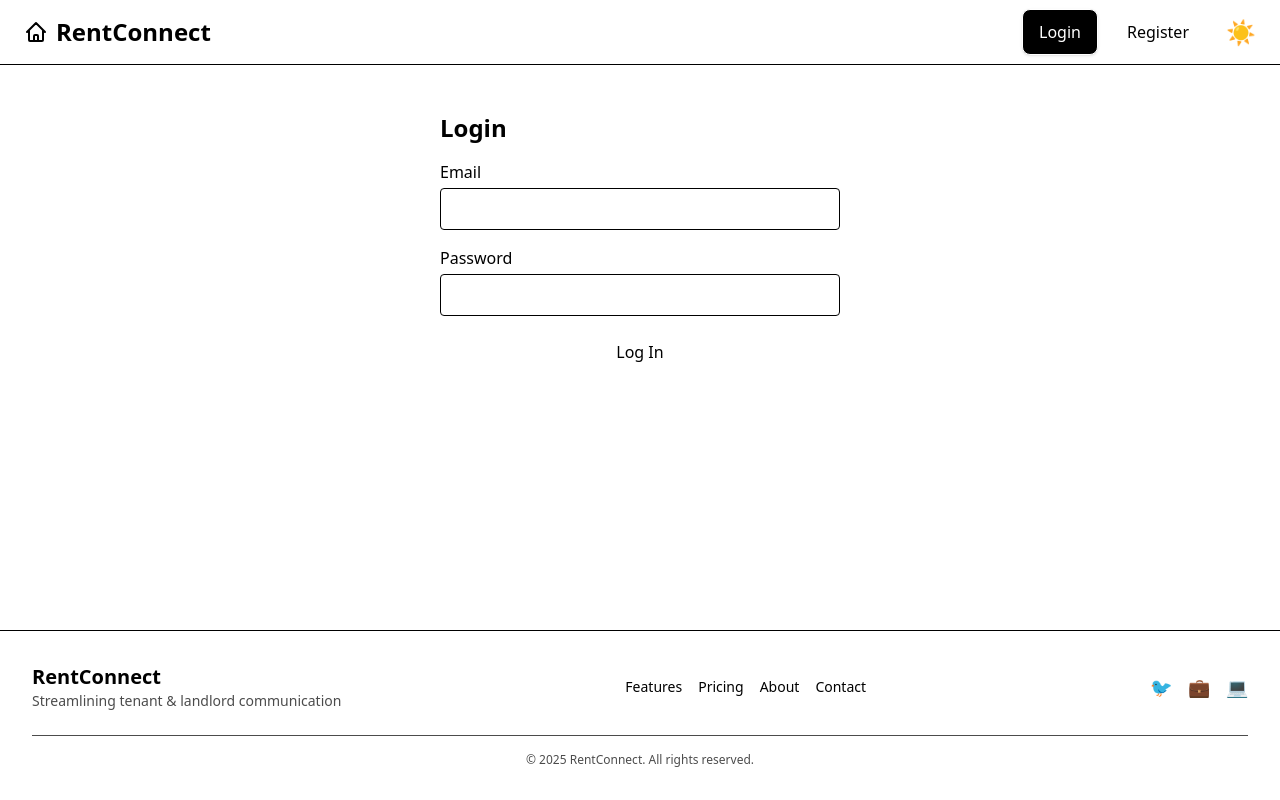
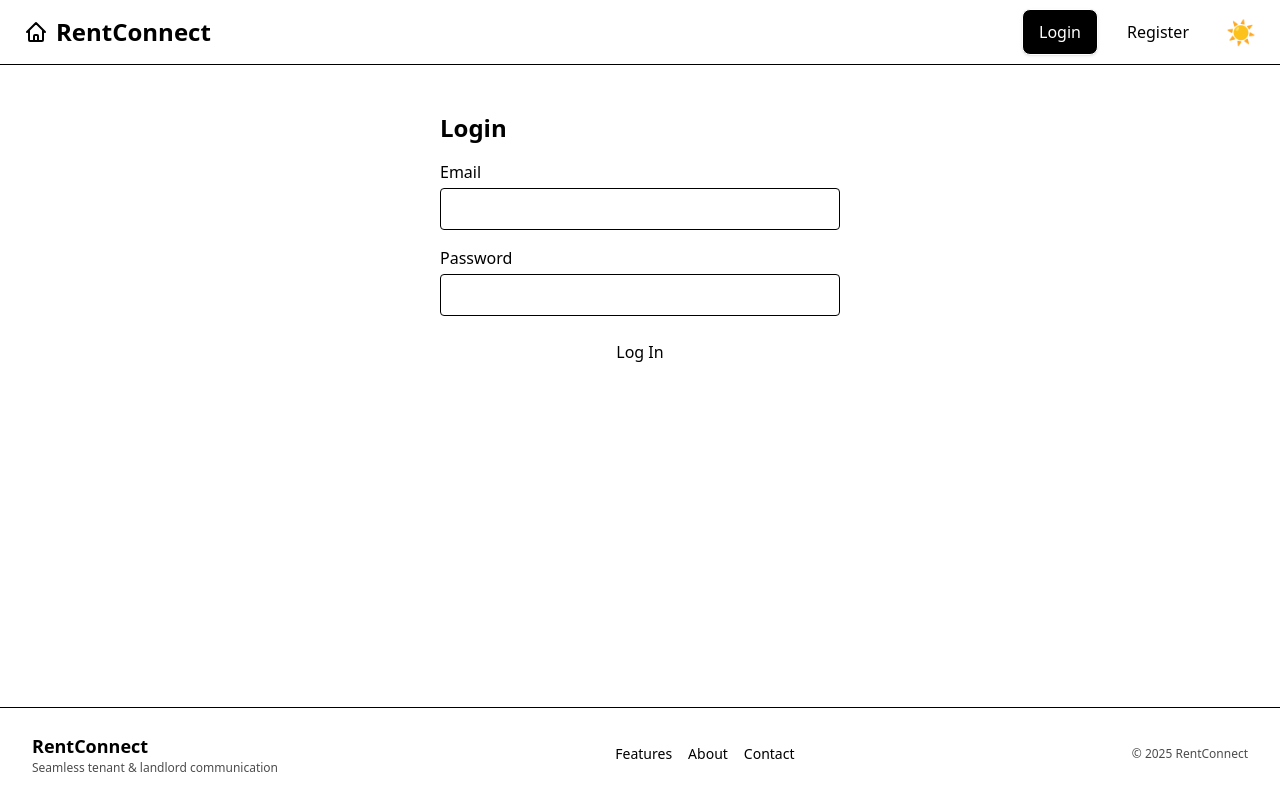
Before and after one commit to mrpawarGit/RentConnect, a React (Vite) app in the folder frontend-rentConnect/: page /login in a window 1280 px wide. Built offline with nearby package versions, Linux system fonts and the light colour scheme.

Commit message:
Footer Update

```diff
--- a/frontend-rentConnect/src/components/Footer.jsx
+++ b/frontend-rentConnect/src/components/Footer.jsx
@@ -3,13 +3,12 @@ import { Link } from "react-router-dom";
 export default function Footer() {
   return (
     <footer className="bg-bg border-t border-primary/20 mt-auto">
-      <div className="mx-auto max-w-7xl px-4 sm:px-6 lg:px-8 py-8">
-        <div className="flex flex-col md:flex-row items-center justify-between gap-6">
-          {/* Brand / Logo */}
-          <div className="text-center md:text-left">
-            <h3 className="text-xl font-bold text-primary">RentConnect</h3>
-            <p className="text-sm opacity-70">
-              Streamlining tenant & landlord communication
+      <div className="mx-auto max-w-7xl px-4 sm:px-6 lg:px-8 py-6 flex flex-col sm:flex-row items-center justify-between gap-4">
+        {/* Brand */}
+        <div className="text-center sm:text-left">
+          <h3 className="text-lg font-bold text-primary">RentConnect</h3>
+          <p className="text-xs opacity-70">
+            Seamless tenant & landlord communication
           </p>
         </div>
 
@@ -17,9 +16,6 @@ export default function Footer() {
         <nav className="flex flex-wrap justify-center gap-4 text-sm font-medium">
           <Link to="/features" className="hover:text-primary">
             Features
-            </Link>
-            <Link to="/pricing" className="hover:text-primary">
-              Pricing
           </Link>
           <Link to="/about" className="hover:text-primary">
             About
@@ -29,41 +25,9 @@ export default function Footer() {
           </Link>
         </nav>
 
-          {/* Socials (optional) */}
-          <div className="flex gap-4 text-lg">
-            <a
-              href="https://twitter.com"
-              target="_blank"
-              rel="noreferrer"
-              className="hover:text-primary"
-              aria-label="Twitter"
-            >
-              🐦
-            </a>
-            <a
-              href="https://linkedin.com"
-              target="_blank"
-              rel="noreferrer"
-              className="hover:text-primary"
-              aria-label="LinkedIn"
-            >
-              💼
-            </a>
-            <a
-              href="https://github.com"
-              target="_blank"
-              rel="noreferrer"
-              className="hover:text-primary"
-              aria-label="GitHub"
-            >
-              💻
-            </a>
-          </div>
-        </div>
-
-        {/* Bottom note */}
-        <div className="mt-6 border-t border-primary/20 pt-4 text-center text-xs opacity-70">
-          &copy; {new Date().getFullYear()} RentConnect. All rights reserved.
+        {/* Copyright */}
+        <div className="text-xs opacity-70 text-center sm:text-right">
+          &copy; {new Date().getFullYear()} RentConnect
         </div>
       </div>
     </footer>
```
Lines whose indentation alone changed are shown as unchanged.
